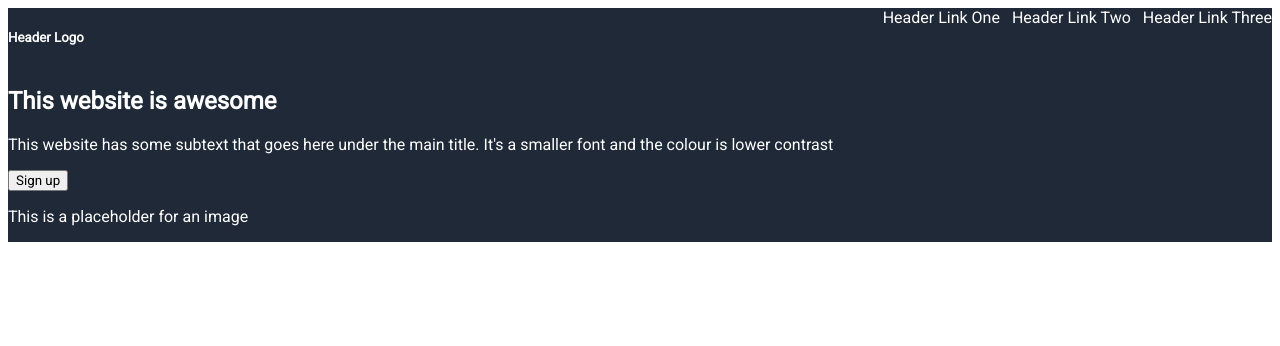
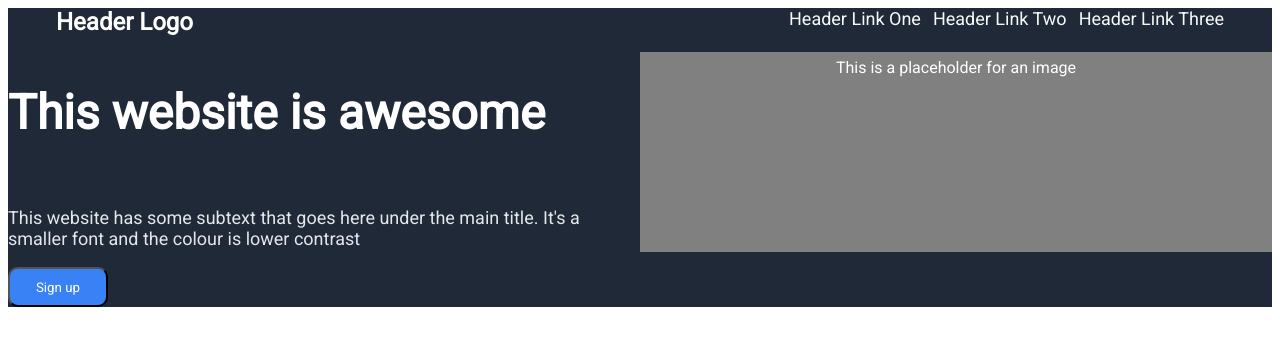
Before and after one commit to GooMoonRyoung/Landing-Page-Odin, a plain HTML site: page index.html in a window 1280 px wide. Drawn offline with Linux system fonts and the light colour scheme.

Commit message:
Configured the hero to generally to the right places

```diff
--- a/index.html
+++ b/index.html
@@ -10,20 +10,24 @@
 <body>
     <div class="hero">
         <div class="header">
-            <div class="left">
-                <h5>Header Logo</h5>
+            <div class="left-header">
+                <p id="logo">Header Logo</p>
             </div>
-            <div class="right">
+            <div class="right-header">
                 <a>Header Link One</a>
                 <a>Header Link Two</a>
                 <a>Header Link Three</a>
             </div>
         </div>
         <div class="title">
-            <h2>This website is awesome</h2>
-            <p>This website has some subtext that goes here under the main title. It's a smaller font and the colour is lower contrast</p>
-            <button>Sign up</button>
-            <p>This is a placeholder for an image</p>
+            <div class="left-title">
+                <p id="font-title">This website is awesome</p>
+                <p id="secondary">This website has some subtext that goes here under the main title. It's a smaller font and the colour is lower contrast</p>
+                <button>Sign up</button>
+            </div>
+            <div class="right-title">
+                <p id="pretend">This is a placeholder for an image</p>
+            </div>
         </div>
     </div>
     <div class="body">
--- a/style.css
+++ b/style.css
@@ -12,15 +12,65 @@
 .header{
     display: flex;
     justify-content: space-between;
+    padding: 0px 48px
 }
 
-.left{
-
+.title{
+    display: flex;
+    justify-content: space-around;
 }
 
-.right{
+#font-title{
+    font-weight:bolder;
+    font-size: 48px;
+}
+
+.left-header{
+    font-size: 24px;
+    font-weight: bold;
+}
+
+.right-header{
     display: flex;
-    gap: 12px
+    gap: 12px;
+    font-size: 18px;
+    color: #F9FAF8;
+}
+
+#logo{
+    margin: 0px;
+}
+
+#pretend{
+    flex: auto;
+    line-height: 200%;
+    height:200px;
+    background-color: grey;
+    margin: 0px:
+}
+
+#secondary{
+    font-size: 18px;
+    color: #E5E7EB
+}
+
+.right-title{
+    text-align: center;
+    flex: 1 1 0;
+}
+
+.left-title{
+    display: flex;
+    flex: 1 1 0;
+    flex-direction: column;
+}
+
+button{
+    height: 40px;
+    width: 100px;
+    border-radius: 10px;
+    color: white;
+    background-color: #3882F6;
 }
 /*.title{
     display:flex;
```
